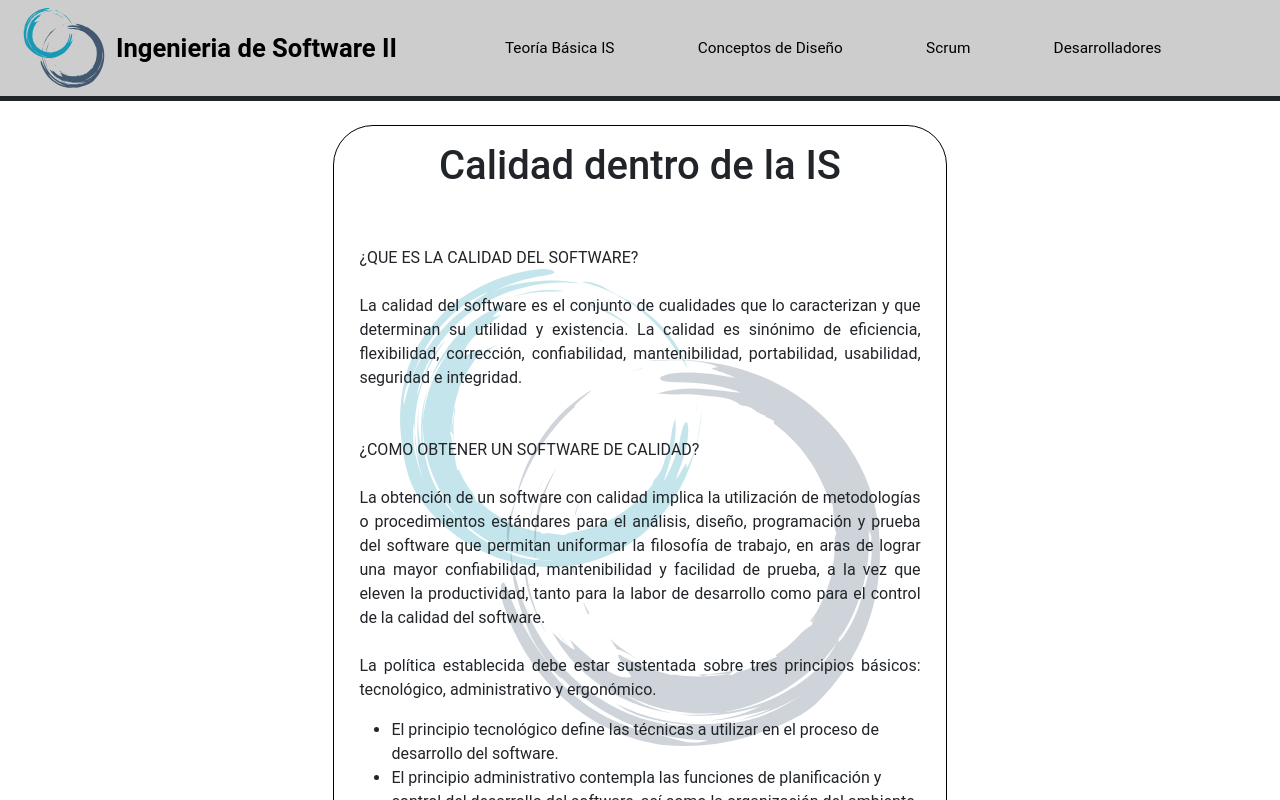
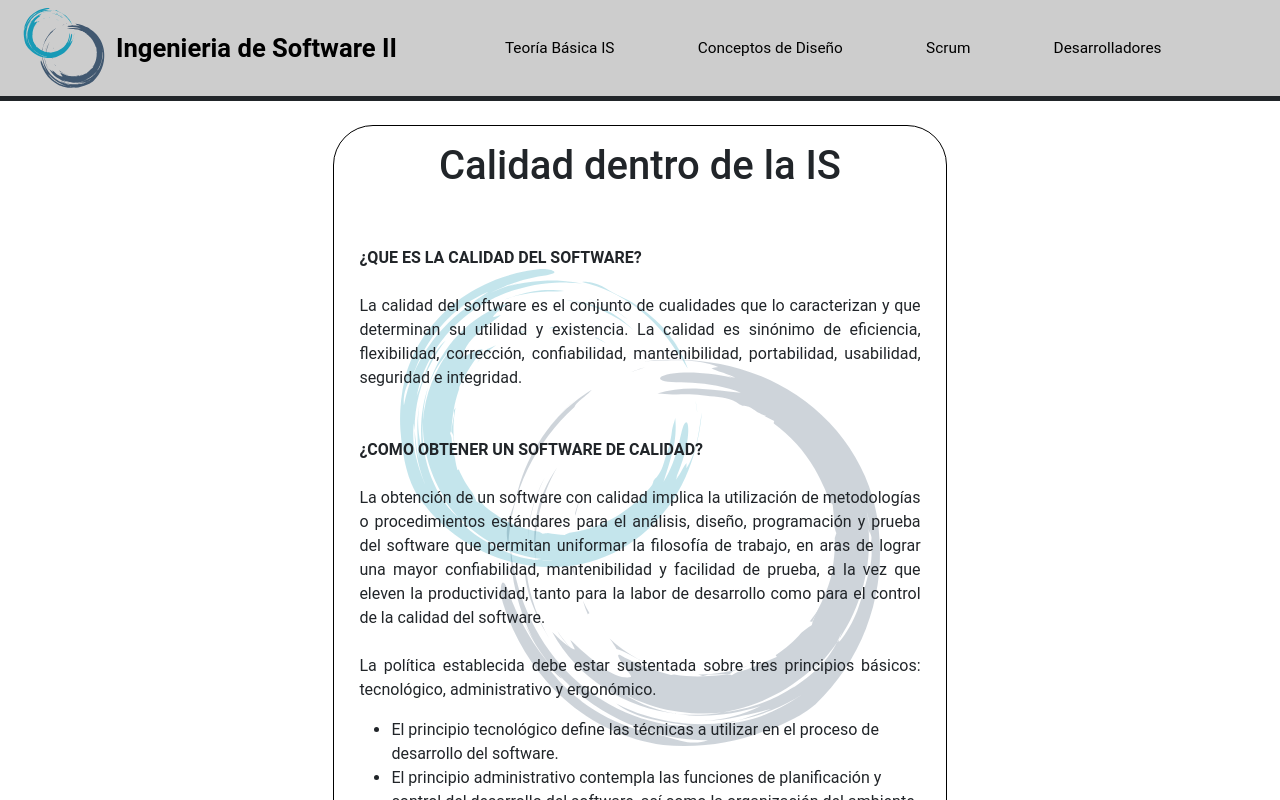
Before and after one commit to LanIkari/IS2_SCRUM_LosSeguidoresDeJesus, an Angular app in the folder IS-Scrum/: page /calidad in a window 1280 px wide. Shown: the top 800 px of the page. Built offline with nearby package versions, Linux system fonts and the light colour scheme.

Commit message:
Correccion de apartado Calidad IS

```diff
--- a/IS-Scrum/src/app/calidad-is/calidad-is.component.html
+++ b/IS-Scrum/src/app/calidad-is/calidad-is.component.html
@@ -7,7 +7,7 @@
       <br>
       <br>
       <p class="calidad-IS">
-        ¿QUE ES LA CALIDAD DEL SOFTWARE?
+        <strong>¿QUE ES LA CALIDAD DEL SOFTWARE?</strong>
         <br>
         <br>
         La calidad del software es el conjunto de cualidades que lo caracterizan y que determinan su utilidad y
@@ -16,7 +16,7 @@
         <br>
         <br>
         <br>
-        ¿COMO OBTENER UN SOFTWARE DE CALIDAD?
+        <strong>¿COMO OBTENER UN SOFTWARE DE CALIDAD?</strong>
         <br>
         <br>
         La obtención de un software con calidad implica la utilización de metodologías o procedimientos estándares para
```
